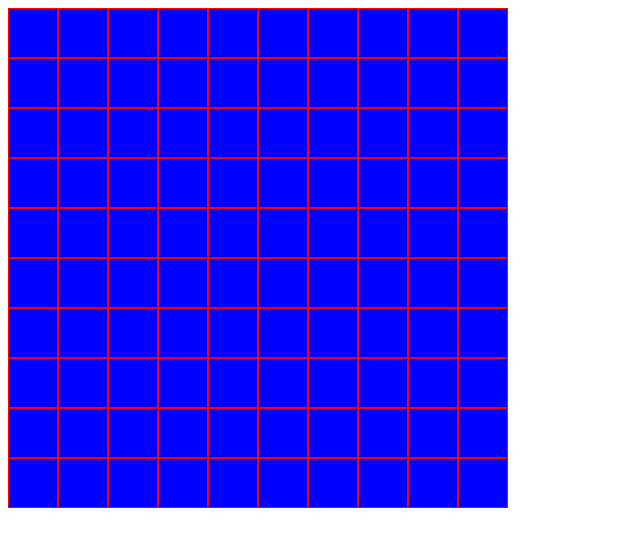
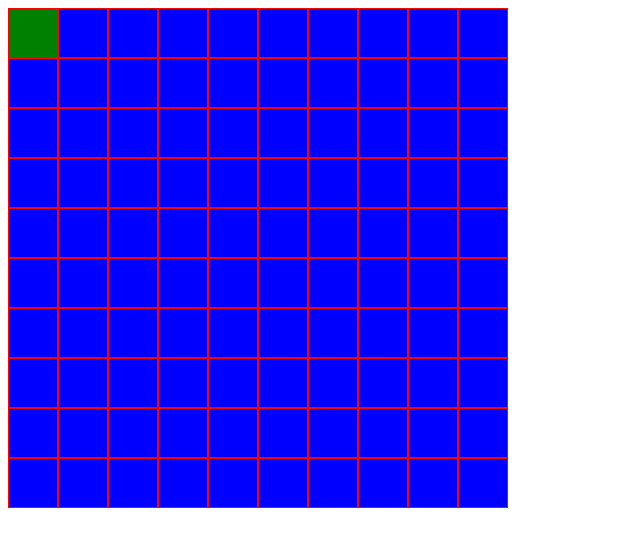
Before and after one commit to kahmoh/battleship, a website built with webpack: page src/index.html in a window 1280 px wide. Both pictures are taken after a click on the element 33 px from the left and 33 px from the top of the page. Shown: the whole page, without its empty margins (0-640 px from the left). Built offline with nearby package versions, Linux system fonts and the light colour scheme.

Commit message:
add green styling to tiles to show a ship is placed there

```diff
--- a/src/styles/gameBoard.style.css
+++ b/src/styles/gameBoard.style.css
@@ -21,3 +21,11 @@
     border: 1px solid red;
     box-sizing: border-box ;
 }
+
+.game-board-tile-with-ship {
+    width: 10%;
+    height: 100%;
+    background-color: green;
+    border: 1px solid red;
+    box-sizing: border-box ;
+}
```
